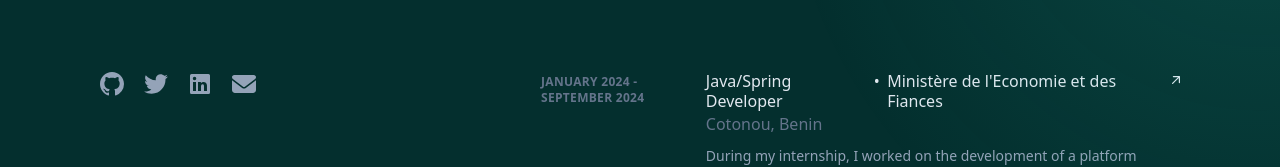
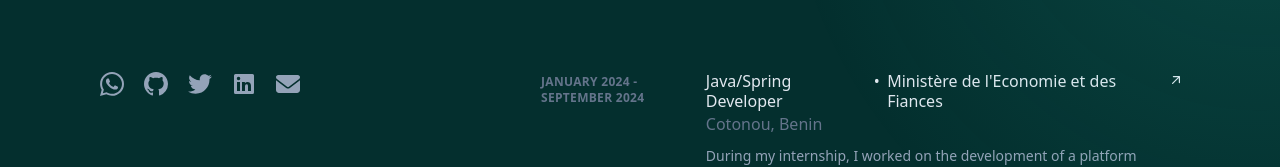
Before and after one commit to Harley755/portfolio-vuejs, a Vue app: page / in a window 1280 px wide. Shown: the part 606-773 px from the top of the page. Built offline with nearby package versions, Linux system fonts and the light colour scheme.

Commit message:
add whatsapp link

```diff
--- a/src/components/LeftSide.vue
+++ b/src/components/LeftSide.vue
@@ -4,6 +4,7 @@
 import TwitterIcon from "./icons/TwitterIcon.vue";
 import LinkedinIcon from "./icons/LinkedinIcon.vue";
 import GmailIcon from "./icons/GmailIcon.vue";
+import WhatsAppIcon from "./icons/WhatsAppIcon.vue";
 
 const activeSection = ref("about");
 const sections = ["about", "experience", "project", "certification"];
@@ -127,6 +128,12 @@
     </div>
     <ul class="ml-1 mt-8 flex items-center" aria-label="Social media">
       <li class="mr-5 text-xs">
+        <a class="block hover:text-slate-200" href=" https://wa.me/22953040800" target="_blank" rel="noreferrer"><span
+            class="sr-only">WhatsApp</span>
+          <WhatsAppIcon />
+        </a>
+      </li>
+      <li class="mr-5 text-xs">
         <a class="block hover:text-slate-200" href="https://github.com/Harley755" target="_blank" rel="noreferrer"><span
             class="sr-only">GitHub</span>
           <GithubIcon />
--- /dev/null
+++ b/src/components/icons/WhatsAppIcon.vue
@@ -0,0 +1,6 @@
+<template>
+  <svg xmlns="http://www.w3.org/2000/svg" viewBox="0 0 448 512" fill="currentColor" class="h-7 w-6" aria-hidden="true">
+    <path
+      d="M380.9 97.1C339 55.1 283.2 32 223.9 32c-122.4 0-222 99.6-222 222 0 39.1 10.2 77.3 29.6 111L0 480l117.7-30.9c32.4 17.7 68.9 27 106.1 27h.1c122.3 0 224.1-99.6 224.1-222 0-59.3-25.2-115-67.1-157zm-157 341.6c-33.2 0-65.7-8.9-94-25.7l-6.7-4-69.8 18.3L72 359.2l-4.4-7c-18.5-29.4-28.2-63.3-28.2-98.2 0-101.7 82.8-184.5 184.6-184.5 49.3 0 95.6 19.2 130.4 54.1 34.8 34.9 56.2 81.2 56.1 130.5 0 101.8-84.9 184.6-186.6 184.6zm101.2-138.2c-5.5-2.8-32.8-16.2-37.9-18-5.1-1.9-8.8-2.8-12.5 2.8-3.7 5.6-14.3 18-17.6 21.8-3.2 3.7-6.5 4.2-12 1.4-32.6-16.3-54-29.1-75.5-66-5.7-9.8 5.7-9.1 16.3-30.3 1.8-3.7 .9-6.9-.5-9.7-1.4-2.8-12.5-30.1-17.1-41.2-4.5-10.8-9.1-9.3-12.5-9.5-3.2-.2-6.9-.2-10.6-.2-3.7 0-9.7 1.4-14.8 6.9-5.1 5.6-19.4 19-19.4 46.3 0 27.3 19.9 53.7 22.6 57.4 2.8 3.7 39.1 59.7 94.8 83.8 35.2 15.2 49 16.5 66.6 13.9 10.7-1.6 32.8-13.4 37.4-26.4 4.6-13 4.6-24.1 3.2-26.4-1.3-2.5-5-3.9-10.5-6.6z" />
+  </svg>
+</template>
```
